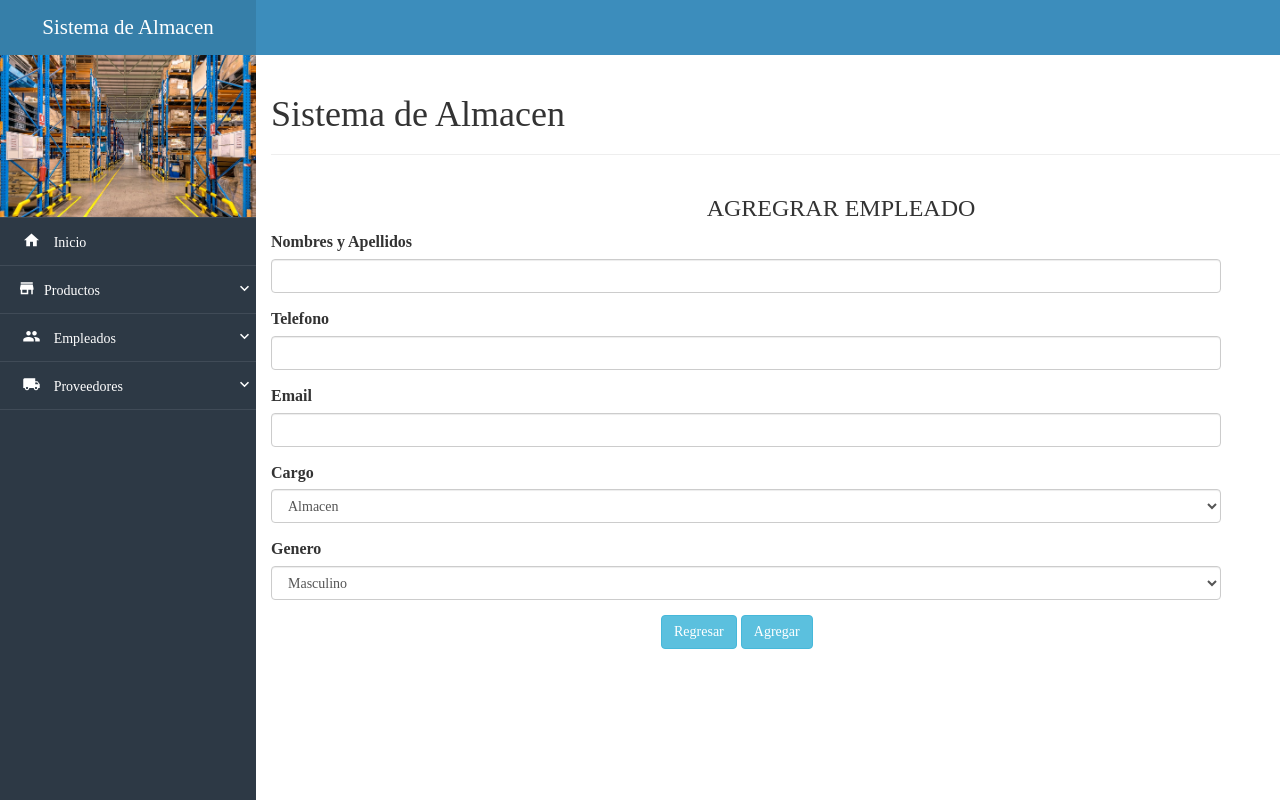
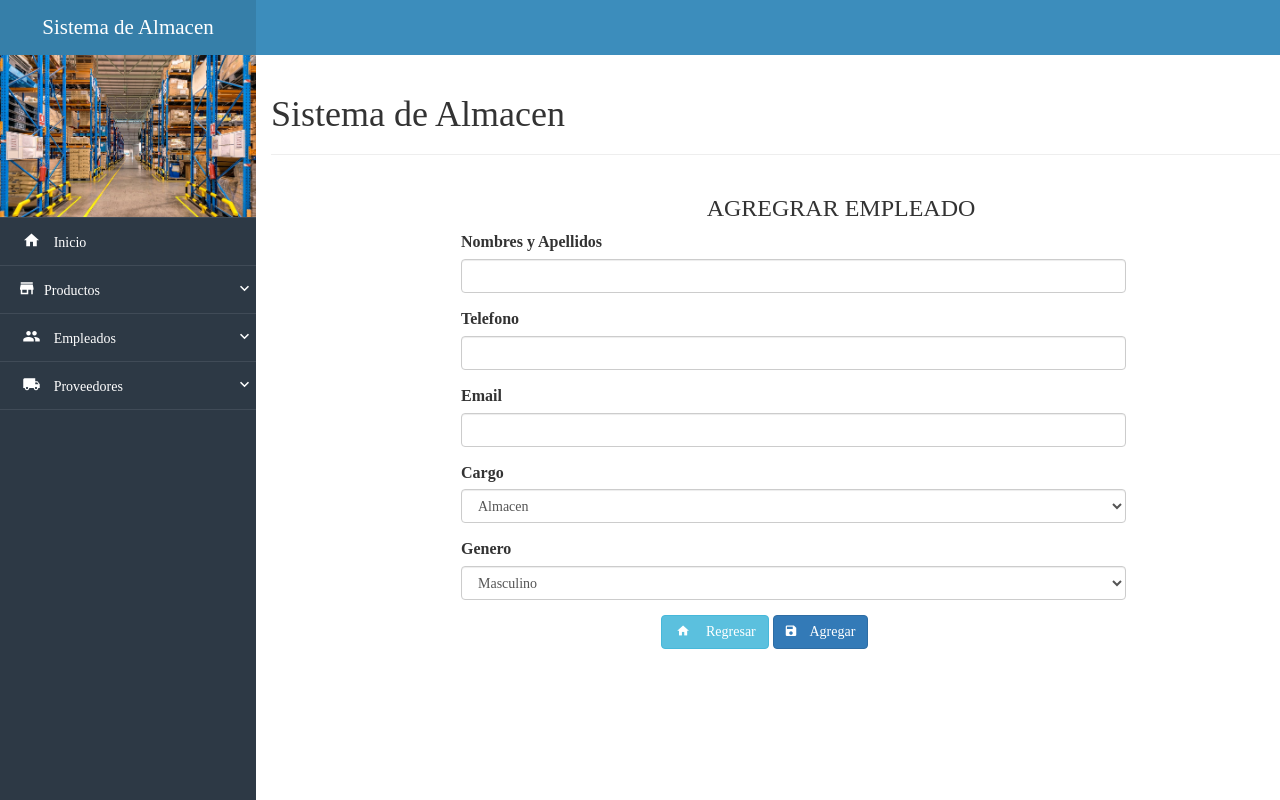
Before and after one commit to edisonquispevargas/Proyecto-final, a PHP site: page /nuevoEm.php in a window 1280 px wide. Run offline with PHP 8.4, Linux system fonts and the light colour scheme; some libraries are stand-ins or nearby versions.

Commit message:
corregir formulario de nuevo empleado

```diff
--- a/nuevoEm.php
+++ b/nuevoEm.php
@@ -81,7 +81,7 @@ include('link.php');
                 <h3 style="text-align:center">AGREGRAR EMPLEADO</h3>
             </div>
                 <form class="form-horizontal" method="POST" action="css/guardar4.php" autocomplete="off">
-                <div class="col-sm-10">
+                <div class="col-xs-12 col-sm-7 col-sm-offset-2">
                 <div class="form-group">
                     <label for="nombre" class="">Nombres y Apellidos</label>
                         <input type="text" class="form-control" id="nombre" name="nombre"
@@ -127,8 +127,8 @@ include('link.php');
 
                 <div class="form-group">
                     <div class="col-sm-offset-4 col-sm-5">
-                        <a href="index.php" class="btn btn-info">Regresar</a>
-                        <button type="submit" class="btn btn-info">Agregar</button>
+                    <a href="index.php" class="btn btn-info"> <i class="zmdi zmdi-home zmdi-hc-fw"></i> &nbsp;&nbsp; Regresar</a>
+						<button type="submit" class="btn btn-primary"> <i class="zmdi zmdi-floppy"></i> &nbsp;&nbsp; Agregar</button>
                     </div>
                 </div>
             </form>
```
